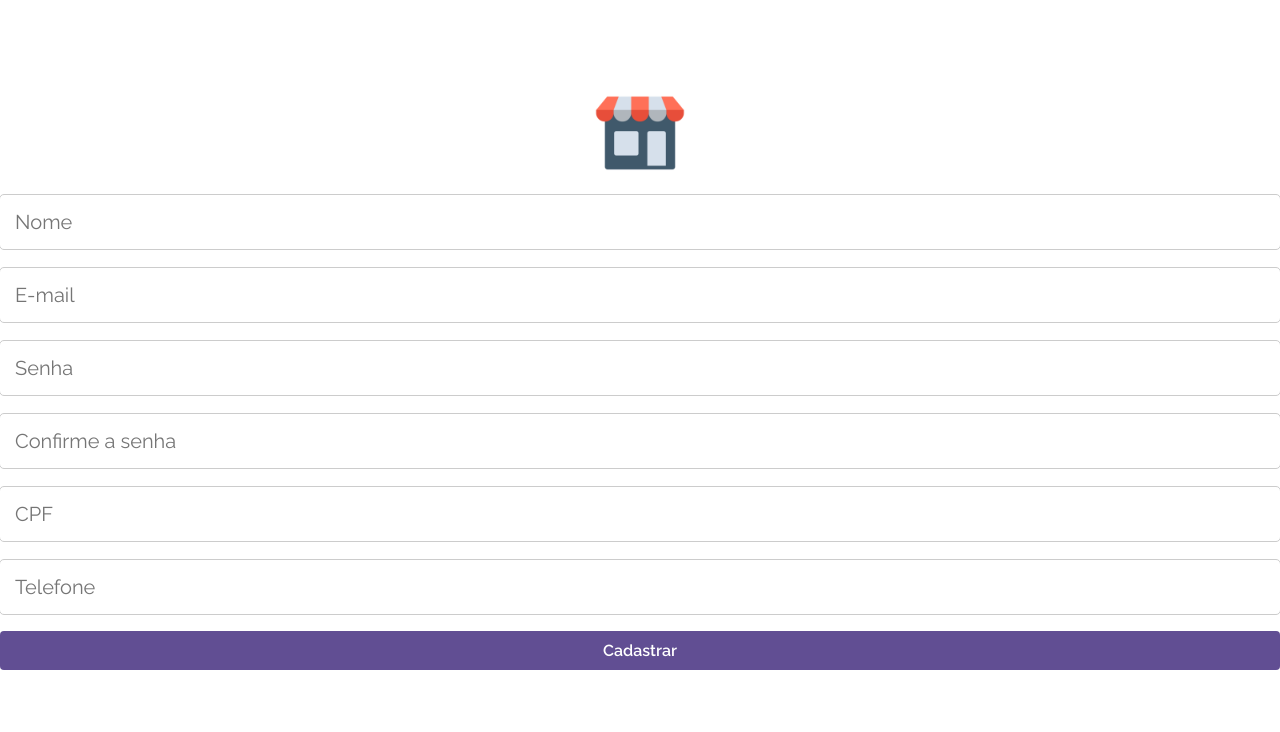
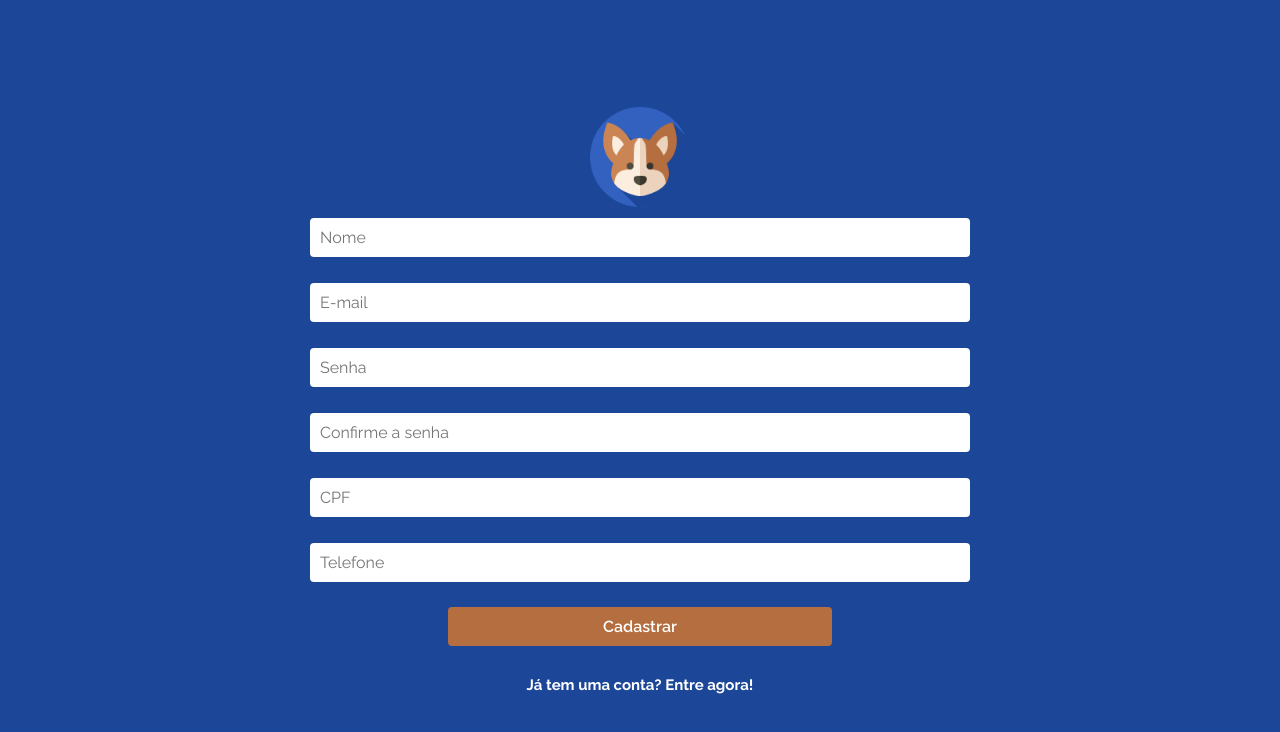
Before and after one commit to Kess220/PupGlam-Front, a React (Vite) app: page /register in a window 1280 px wide. Shown: the top 732 px of the page. Built offline with nearby package versions, Linux system fonts and the light colour scheme; a web font is replaced by a local one.

Commit message:
detalhes

```diff
--- a/package.json
+++ b/package.json
@@ -19,6 +19,7 @@
     "react": "^18.2.0",
     "react-dom": "^18.2.0",
     "react-icons": "^4.10.1",
+    "react-input-mask": "^2.0.4",
     "react-router-dom": "^6.14.1",
     "react-spring": "^9.7.2",
     "styled-components": "^5.3.6"
--- a/src/App.jsx
+++ b/src/App.jsx
@@ -4,22 +4,19 @@ import HomePage from "./pages/HomePage";
 import SignInPage from "./pages/SignInPage";
 import SignUpPage from "./pages/SignUpPage";
 import ProfilePage from "./pages/ProfilePage";
+import { createGlobalStyle } from "styled-components";
 
 export default function App() {
   return (
-    <PagesContainer>
-      <BrowserRouter>
+    <BrowserRouter>
+      <createGlobalStyle>
         <Routes>
           <Route path="/" element={<SignInPage />} />
           <Route path="/register" element={<SignUpPage />} />
           <Route path="/home" element={<HomePage />} />
           <Route path="/profile/:id_cachorro" element={<ProfilePage />} />
         </Routes>
-      </BrowserRouter>
-    </PagesContainer>
+      </createGlobalStyle>
+    </BrowserRouter>
   );
 }
-
-const PagesContainer = styled.main`
-  background-color: #fff;
-`;
--- a/src/components/AddPostBar.jsx
+++ b/src/components/AddPostBar.jsx
@@ -1,6 +1,6 @@
 import React, { useEffect, useState } from "react";
 import { useNavigate } from "react-router-dom";
-import { FiPlusCircle, FiUser, FiLogOut } from "react-icons/fi";
+import { FiPlusCircle, FiUser, FiLogOut, FiHome } from "react-icons/fi";
 import { IoMdPaw } from "react-icons/io";
 
 import styled from "styled-components";
@@ -125,6 +125,10 @@ const AddPostBar = () => {
       <IconContainer>
         <AddIcon onClick={handleAddClick} color="#fff" />
         <UserIcon onClick={() => setShowProfileModal(true)} color="#fff" />
+        <HomeIcon onClick={() => navigate("/home")} title="Home">
+          <FiHome size={32} color="#fff" />
+        </HomeIcon>
+
         <LogoutIcon onClick={handleLogout} color="#fff" />
         <IoMdPaw onClick={handleDogIconClick} size={37} color="#fff" />
       </IconContainer>
@@ -215,6 +219,17 @@ const AddPostBar = () => {
     </BarContainer>
   );
 };
+const HomeIcon = styled.div`
+  font-size: 36px;
+  color: #fff;
+  cursor: pointer;
+  transition: transform 0.3s ease;
+
+  &:hover {
+    transform: scale(1.1);
+  }
+`;
+
 const DogModal = styled.div`
   background-color: #fff;
   border-radius: 8px;
@@ -284,16 +299,15 @@ const ModalActionButton = styled.button`
   }
 `;
 const DogStatusButton = styled.button`
-  background-color: ${(props) => (props.active ? "#00cc00" : "#ff0000")};
+  background-color: #1c4698;
   color: #fff;
   padding: 6px 12px;
   border: none;
   border-radius: 4px;
   cursor: pointer;
-  width: 48%;
+  width: 75%;
 
   &:hover {
-    background-color: ${(props) => (props.active ? "#008800" : "#cc0000")};
     transform: scale(1.05);
   }
 `;
@@ -453,6 +467,7 @@ const SubmitButton = styled.button`
   border-radius: 4px;
   cursor: pointer;
   transition: background-color 0.3s ease, transform 0.3s ease;
+  margin-right: 21px;
 
   &:hover {
     background-color: #0056b3;
@@ -468,6 +483,8 @@ const CancelButton = styled.button`
   border-radius: 4px;
   cursor: pointer;
   transition: background-color 0.3s ease, transform 0.3s ease;
+  width: 75%;
+  margin-top: 20px;
 
   &:hover {
     background-color: #999;
--- a/src/components/PostCard.jsx
+++ b/src/components/PostCard.jsx
@@ -52,6 +52,12 @@ const PostCard = ({ post }) => {
 
   const handleCommentSubmit = async (e) => {
     e.preventDefault();
+
+    if (newComment.trim() === "") {
+      // Se o comentário estiver vazio ou apenas contiver espaços em branco, exiba um alerta.
+      alert("Por favor, insira um comentário antes de enviar.");
+      return;
+    }
 
     try {
       const response = await axios.post(
@@ -124,6 +130,15 @@ const PostCard = ({ post }) => {
       console.error("Erro ao curtir/descurtir postagem:", error);
     }
   };
+  const handlePawIconClick = () => {
+    if (post.cachorro_disponivel_contratacao) {
+      window.location.href = `/profile/${post.id_cachorro}`;
+    } else {
+      alert(
+        "O cachorro está de férias e não está disponível para contratação no momento."
+      );
+    }
+  };
 
   const MAX_VISIBLE_COMMENTS = 3;
   const visibleComments = showAllComments
@@ -149,13 +164,10 @@ const PostCard = ({ post }) => {
           <Comments>{comments.length}</Comments>
         </Icon>
         <Icon>
-          <Link to={`/profile/${post.id_cachorro}`}>
-            {post.cachorro_disponivel_contratacao ? (
-              <IoMdPaw color="green" />
-            ) : (
-              <IoMdPaw color="red" />
-            )}
-          </Link>
+          <IoMdPaw
+            color={post.cachorro_disponivel_contratacao ? "green" : "red"}
+            onClick={handlePawIconClick}
+          />
         </Icon>
       </Interactions>
       <Description>{post.descricao}</Description>
--- a/src/components/TitleBar.jsx
+++ b/src/components/TitleBar.jsx
@@ -1,21 +1,38 @@
-import React from "react";
+import React, { useState } from "react";
 import styled from "styled-components";
+import { FiPlusCircle } from "react-icons/fi";
+import axios from "axios";
+
 import Logo from "/pet.png";
 
 const TitleBar = () => {
+  const [showAddDogModal, setShowAddDogModal] = useState(false);
+
+  const handleAddDogClick = () => {
+    setShowAddDogModal(true);
+  };
+
   return (
     <Container>
       <SiteLogo src={Logo} alt="Site Logo" />
       <SiteName>Pup Glam</SiteName>
+      <AddIcon onClick={handleAddDogClick} />
+      {showAddDogModal && (
+        <AddDogModal onClose={() => setShowAddDogModal(false)} />
+      )}
     </Container>
   );
 };
 
 const Container = styled.div`
-  background-color: #007bff;
+  background-color: rgb(0, 123, 255);
   display: flex;
   align-items: center;
   padding: 8px;
+  width: 100%;
+  position: fixed;
+  top: 0;
+  z-index: 1000;
 `;
 
 const SiteLogo = styled.img`
@@ -30,4 +47,142 @@ const SiteName = styled.h1`
   margin: 0;
 `;
 
+const AddIcon = styled(FiPlusCircle)`
+  font-size: 24px;
+  color: #fff;
+  cursor: pointer;
+  margin-left: auto;
+`;
+
+const ModalBackdrop = styled.div`
+  position: fixed;
+  top: 0;
+  left: 0;
+  width: 100vw;
+  height: 100vh;
+  background-color: rgba(0, 0, 0, 0.4);
+  display: flex;
+  justify-content: center;
+  align-items: center;
+  z-index: 10;
+`;
+
+const ModalContent = styled.div`
+  background-color: #fff;
+  border-radius: 8px;
+  padding: 20px;
+  width: 300px;
+  display: flex;
+  flex-direction: column;
+  align-items: center;
+`;
+
+const ModalTitle = styled.h3`
+  font-size: 18px;
+  margin-bottom: 16px;
+`;
+
+const Input = styled.input`
+  width: 100%;
+  padding: 8px;
+  border: 1px solid #ccc;
+  border-radius: 4px;
+  margin-bottom: 8px;
+`;
+
+const SubmitButton = styled.button`
+  background-color: #007bff;
+  color: #fff;
+  padding: 6px 12px;
+  border: none;
+  border-radius: 4px;
+  cursor: pointer;
+  width: 100%;
+
+  &:hover {
+    background-color: #0056b3;
+    transform: scale(1.05);
+  }
+`;
+
+const AddDogModal = ({ onClose }) => {
+  const [dogData, setDogData] = useState({
+    nome: "",
+    raca: "",
+    idade: "",
+    descricao: "",
+  });
+
+  const handleInputChange = (e) => {
+    const { name, value } = e.target;
+    setDogData((prevData) => ({
+      ...prevData,
+      [name]: value,
+    }));
+  };
+
+  const handleAddDogSubmit = async () => {
+    try {
+      const token = localStorage.getItem("token");
+      const response = await axios.post(
+        `${import.meta.env.VITE_API_URL}/cadastrodog`,
+        {
+          nome: dogData.nome,
+          raca: dogData.raca,
+          idade: parseInt(dogData.idade),
+          descricao: dogData.descricao,
+        },
+        {
+          headers: {
+            Authorization: `Bearer ${token}`,
+          },
+        }
+      );
+
+      console.log("Novo cachorro cadastrado:", response.data);
+      onClose();
+    } catch (error) {
+      console.error("Erro ao cadastrar cachorro:", error);
+    }
+  };
+
+  return (
+    <ModalBackdrop>
+      <ModalContent>
+        <ModalTitle>Cadastrar Novo Cachorro</ModalTitle>
+        <Input
+          type="text"
+          name="nome"
+          placeholder="Nome do cachorro"
+          value={dogData.nome}
+          onChange={handleInputChange}
+        />
+        <Input
+          type="text"
+          name="raca"
+          placeholder="Raça do cachorro"
+          value={dogData.raca}
+          onChange={handleInputChange}
+        />
+        <Input
+          type="number"
+          name="idade"
+          placeholder="Idade do cachorro"
+          value={dogData.idade}
+          onChange={handleInputChange}
+        />
+        <Input
+          type="text"
+          name="descricao"
+          placeholder="Descrição do cachorro"
+          value={dogData.descricao}
+          onChange={handleInputChange}
+        />
+        <SubmitButton onClick={handleAddDogSubmit}>Cadastrar</SubmitButton>
+        <SubmitButton onClick={onClose}>Cancelar</SubmitButton>
+      </ModalContent>
+    </ModalBackdrop>
+  );
+};
+
 export default TitleBar;
--- a/src/pages/HomePage.jsx
+++ b/src/pages/HomePage.jsx
@@ -34,13 +34,16 @@ export default function HomePage() {
 
   return (
     <>
-      <TitleBar></TitleBar>
+      <HomeContainer>
+        <TitleBar></TitleBar>
 
-      <HomeContainer>
         <Feed>
-          {posts.map((post) => (
-            <PostCard key={post.id} post={post} />
-          ))}
+          {posts
+            .slice()
+            .reverse()
+            .map((post) => (
+              <PostCard key={post.id} post={post} />
+            ))}
         </Feed>
       </HomeContainer>
       <AddPostBar />
@@ -50,10 +53,10 @@ export default function HomePage() {
 
 const HomeContainer = styled.div`
   display: flex;
-  justify-content: center;
+  flex-direction: column;
   align-items: center;
   min-height: 100vh;
-  background-color: #fafafa;
+  background-color: #1c4698;
 `;
 
 const Feed = styled.div`
@@ -62,4 +65,5 @@ const Feed = styled.div`
   align-items: center;
   width: 100%;
   max-width: 600px;
+  margin-top: 54px;
 `;
--- a/src/pages/ProfilePage.jsx
+++ b/src/pages/ProfilePage.jsx
@@ -115,12 +115,13 @@ const DogDescription = styled.div`
   text-align: center;
 
   h2 {
-    color: #007bff;
+    color: #fff;
     margin-bottom: 5px;
     font-size: inherit;
   }
 
   .dog-description {
+    color: #fff;
     font-family: inherit;
     font-size: 16px;
   }
@@ -137,6 +138,7 @@ const PostContainer = styled.div`
   display: flex;
   flex-direction: column;
   align-items: center;
+  justify-content: center;
   gap: 20px;
   margin-top: 20px;
   padding: 20px;
@@ -146,6 +148,14 @@ const PostScroll = styled.div`
   overflow: auto;
   max-height: 60vh;
   width: 100%;
+  display: flex;
+  flex-direction: column;
+  align-items: center;
+  scrollbar-width: none;
+  -ms-overflow-style: none;
+  ::-webkit-scrollbar {
+    display: none;
+  }
 `;
 
 const HomeContainer = styled.div`
@@ -154,6 +164,7 @@ const HomeContainer = styled.div`
   height: calc(100vh - 50px);
   overflow: auto;
   position: relative;
+  background-color: #1c4698;
 `;
 
 const ContactModal = styled.div`
--- a/src/pages/SignInPage.jsx
+++ b/src/pages/SignInPage.jsx
@@ -1,7 +1,7 @@
 import React, { useState } from "react";
 import styled from "styled-components";
 import { Link, useNavigate } from "react-router-dom";
-import Logo from "/store.png";
+import Logo from "/pet.png";
 import axios from "axios";
 
 export default function SignInPage() {
@@ -49,20 +49,18 @@ export default function SignInPage() {
       <form onSubmit={handleLogin}>
         <LogoImage src={Logo} alt="Logo" />
         <h1>Shop Now</h1>
-        <input
+        <InputField
           placeholder="E-mail"
-          data-test="email"
           type="email"
           value={email}
           onChange={(e) => setEmail(e.target.value)}
         />
-        <input
+        <InputField
           placeholder="Senha"
-          data-test="senha" // Mudança: substituído 'password' por 'senha'
           type="password"
           autoComplete="new-password"
-          value={senha} // Mudança: substituído 'password' por 'senha'
-          onChange={(e) => setSenha(e.target.value)} // Mudança: substituído 'password' por 'senha'
+          value={senha}
+          onChange={(e) => setSenha(e.target.value)}
         />
         <StyledButton data-test="sign-in-submit" type="submit">
           Login
@@ -70,16 +68,33 @@ export default function SignInPage() {
         {error && <ErrorMessage>{error}</ErrorMessage>}
       </form>
 
-      <Link to="/register">Não tem uma conta? Cadastre-se aqui!</Link>
+      <RegisterLink to="/register">
+        <h2>Não tem uma conta? Cadastre-se aqui!</h2>
+      </RegisterLink>
     </SignInContainer>
   );
 }
+
+const InputField = styled.input`
+  width: 50%;
+  font-size: 16px;
+  padding: 10px;
+  border-radius: 4px;
+  border: 1px solid #ccc;
+  margin-bottom: 10px;
+  outline: none;
+
+  &:focus {
+    border-color: #fca311;
+  }
+`;
 const SignInContainer = styled.section`
   height: 100vh;
   display: flex;
   flex-direction: column;
   justify-content: center;
   align-items: center;
+  background-color: #1c4698;
 `;
 
 const ErrorMessage = styled.p`
@@ -88,8 +103,9 @@ const ErrorMessage = styled.p`
 `;
 
 const StyledButton = styled.button`
-  background-color: #614e93;
-  color: white;
+  background-color: #b46e3f;
+  width: 50%;
+  color: #fff;
   padding: 10px 20px;
   border: none;
   border-radius: 4px;
@@ -107,3 +123,18 @@ const LogoImage = styled.img`
     transform: scale(1.1);
   }
 `;
+
+const RegisterLink = styled(Link)`
+  font-weight: 700;
+  font-size: 15px;
+  line-height: 18px;
+  color: white;
+  text-decoration: none;
+  padding-top: 30px;
+  margin-top: 20px;
+  border-radius: 10px;
+  height: 30px;
+  width: 22%;
+  display: flex;
+  justify-content: space-around;
+`;
--- a/src/pages/SignUpPage.jsx
+++ b/src/pages/SignUpPage.jsx
@@ -3,7 +3,8 @@ import { useNavigate } from "react-router-dom";
 import styled from "styled-components";
 import axios from "axios";
 import { Link } from "react-router-dom";
-import Logo from "/store.png";
+import Logo from "/pet.png";
+import InputMask from "react-input-mask";
 
 export default function SignUpPage() {
   const navigate = useNavigate();
@@ -13,6 +14,8 @@ export default function SignUpPage() {
   const [confirmPassword, setConfirmPassword] = useState("");
   const [cpf, setCpf] = useState("");
   const [telefone, setTelefone] = useState("");
+  const sanitizedCpf = cpf.replace(/\D/g, "");
+  const sanitizedTelefone = telefone.replace(/\D/g, "");
 
   const handleNameChange = (event) => {
     setName(event.target.value);
@@ -52,8 +55,8 @@ export default function SignUpPage() {
         email,
         senha: password,
         confirmarSenha: confirmPassword,
-        cpf,
-        telefone,
+        cpf: sanitizedCpf, // Envia o CPF sem a formatação da máscara
+        telefone: sanitizedTelefone, // Envia o telefone sem a formatação da máscara
       });
 
       // Redirecionar o usuário para a página de login
@@ -75,21 +78,21 @@ export default function SignUpPage() {
     <SignUpContainer>
       <LogoImage src={Logo} alt="Logo" />
       <form onSubmit={handleSignUpSubmit}>
-        <input
+        <Input
           placeholder="Nome"
           data-test="name"
           type="text"
           value={name}
           onChange={handleNameChange}
         />
-        <input
+        <Input
           placeholder="E-mail"
           type="email"
           data-test="email"
           value={email}
           onChange={handleEmailChange}
         />
-        <input
+        <Input
           placeholder="Senha"
           data-test="password"
           type="password"
@@ -97,7 +100,7 @@ export default function SignUpPage() {
           value={password}
           onChange={handlePasswordChange}
         />
-        <input
+        <Input
           placeholder="Confirme a senha"
           data-test="conf-password"
           type="password"
@@ -105,17 +108,33 @@ export default function SignUpPage() {
           value={confirmPassword}
           onChange={handleConfirmPasswordChange}
         />
-        <input
+        <InputMask
+          style={{
+            width: "50%",
+            padding: "10px",
+            marginBottom: "10px",
+            border: "none",
+            borderRadius: "4px",
+            fontSize: "16px",
+          }}
           placeholder="CPF"
+          mask="999.999.999-99"
           data-test="cpf"
-          type="text"
           value={cpf}
           onChange={handleCpfChange}
         />
-        <input
+        <InputMask
+          style={{
+            width: "50%",
+            padding: "10px",
+            marginBottom: "10px",
+            border: "none",
+            borderRadius: "4px",
+            fontSize: "16px",
+          }}
           placeholder="Telefone"
+          mask="(99) 99999-9999"
           data-test="telefone"
-          type="text"
           value={telefone}
           onChange={handleTelefoneChange}
         />
@@ -129,16 +148,27 @@ export default function SignUpPage() {
   );
 }
 
+const Input = styled.input`
+  width: 50%;
+  padding: 10px;
+  margin-bottom: 10px;
+  border: none;
+  border-radius: 4px;
+  font-size: 16px;
+`;
+
 const SignUpContainer = styled.section`
   height: 100vh;
   display: flex;
   flex-direction: column;
   justify-content: center;
   align-items: center;
+  background-color: #1c4698;
 `;
 
 const StyledButton = styled.button`
-  background-color: #614e93;
+  background-color: #b46e3f;
+  width: 30%;
   color: white;
   padding: 10px 20px;
   border: none;
```
Also changed, not shown: 2 other files (tests, documents, lock files or other folders).
